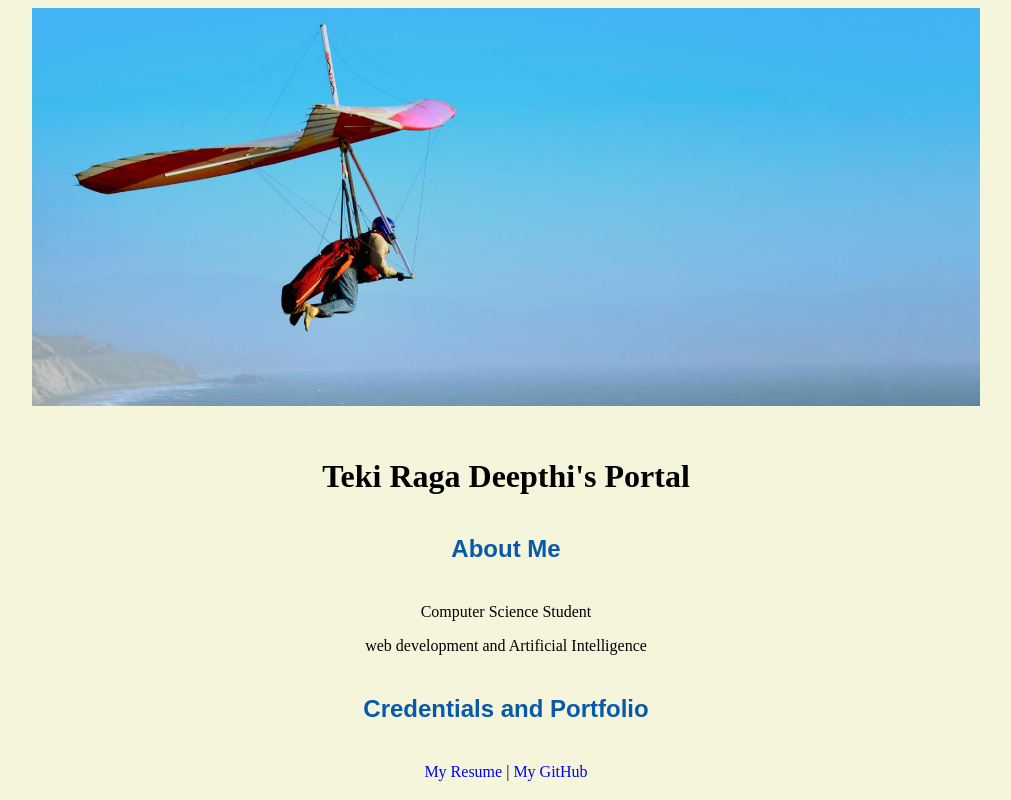
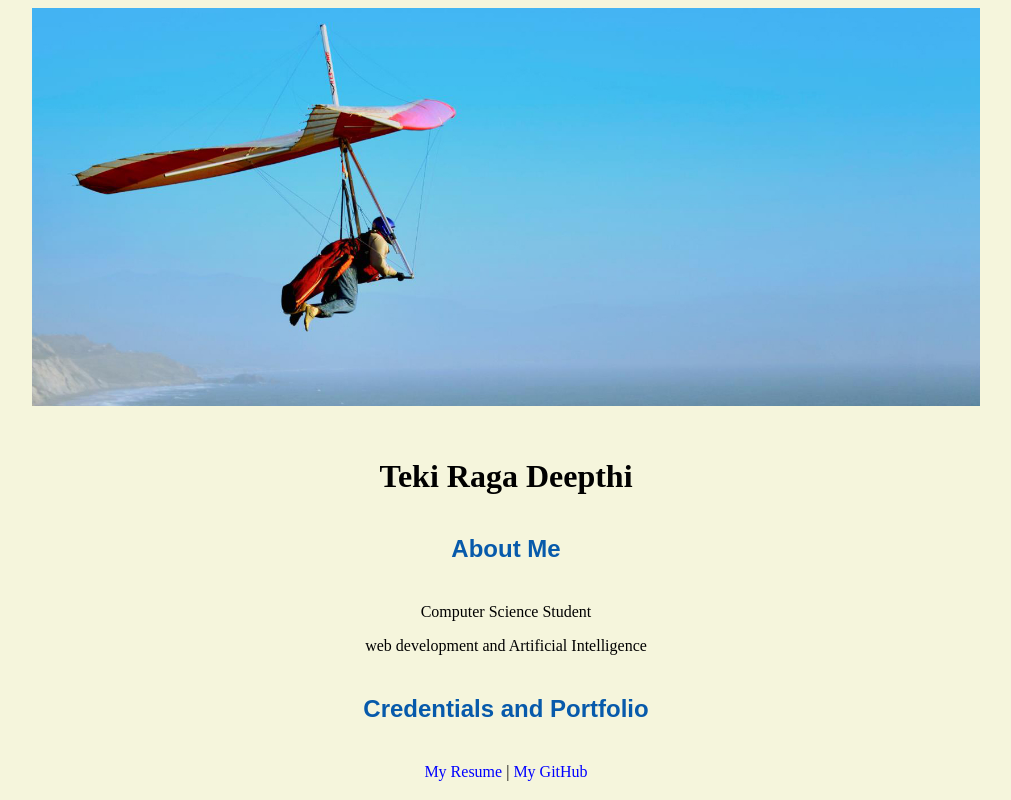
Before and after one commit to deepthiteki/deepthiteki.github.io, a plain HTML site: page index.html in a window 1280 px wide. Shown: the top 800 px of the page, without its empty margins (134-1145 px from the left). Drawn offline with Linux system fonts and the light colour scheme.

Commit message:
Update index.html

```diff
--- a/index.html
+++ b/index.html
@@ -5,7 +5,7 @@
 <html lang="en">
 
   <header>
-     <title>Teki Raga Deepthi</title>
+     <title>Teki Raga Deepthi's Portal</title>
      <link rel="stylesheet" href="css/master.css">
      <link rel="FaviconIcon" href="favicon.ico" type="image/x-icon">
      <link rel="shortcut" href="favicon.ico" type="image/x-icon">
@@ -16,7 +16,7 @@
 
   <body>
     <img src="images/banner.jpg" width="75%" alt="banner">
-      <h1>Teki Raga Deepthi's Portal</h1>
+      <h1>Teki Raga Deepthi</h1>
       <h2>About Me</h2>
        <p>Computer Science Student</p>
        <p>web development and Artificial Intelligence</p>
```
